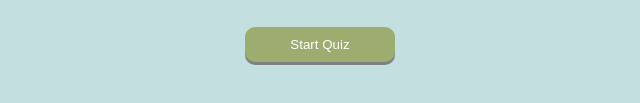
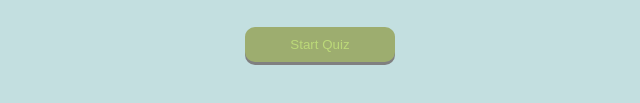
Before and after one commit to livmeierx/code-quiz, a plain HTML site: page index.html in a window 1280 px wide. Shown: the part 223-326 px from the top of the page, 320-960 px from the left. Drawn offline with Linux system fonts and the light colour scheme.

Commit message:
styling updates

```diff
--- a/assets/css/style.css
+++ b/assets/css/style.css
@@ -120,7 +120,7 @@ p {
 /*Button Styling */
 .btn {
     background: var(--secondary);
-    color: var(--white);
+    color: var(--primary);
     padding: 10px;
     border-radius: 10px;
     border: none;
```
